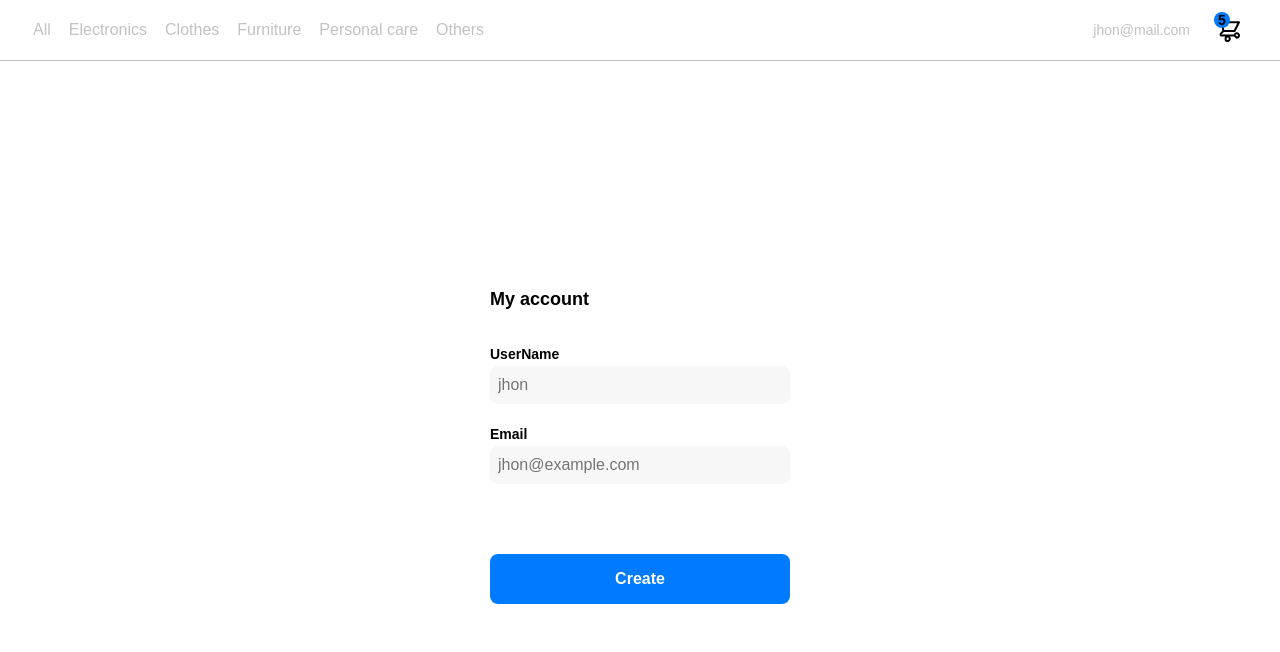
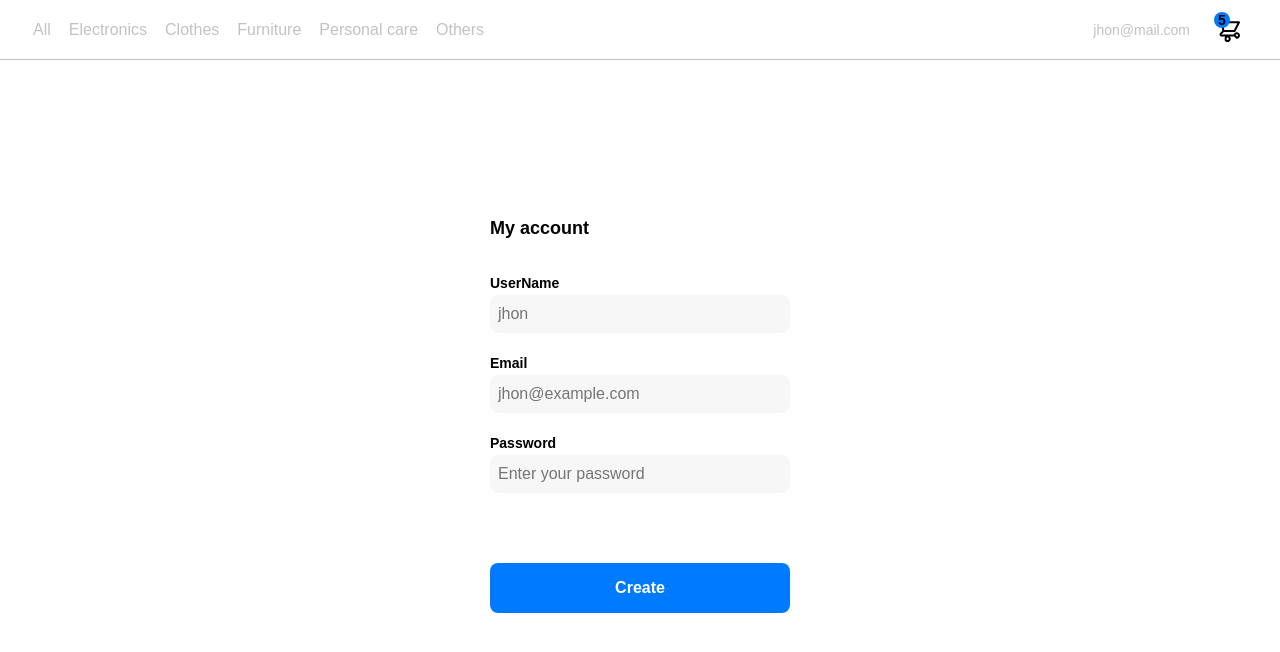
Before and after one commit to gomezjhon1022/shop-ui, a React (Vite) app: page / in a window 1280 px wide. Shown: the top 652 px of the page. Built offline with nearby package versions, Linux system fonts and the light colour scheme.

Commit message:
add password field to registration form

```diff
--- a/src/components/Header/Header.css
+++ b/src/components/Header/Header.css
@@ -1,13 +1,16 @@
 .header {
   color:var(--secondary-color);
+  overflow: hidden;
 }
 
 .nav {
   display: flex;
   justify-content: space-between;
   padding: 0 24px;
-  border-bottom: 1px solid var(--secondary-color);
+  box-sizing: border-box;
+  box-shadow: inset 0 -1px 0 var(--secondary-color);
 }
+
 .navbar-left ul,
 .navbar-right ul {
   list-style: none;
--- a/src/components/SignUp/SignUp.css
+++ b/src/components/SignUp/SignUp.css
@@ -1,7 +1,7 @@
 .sign-up {
   display: grid;
   place-items: center;
-  height: 100vh;
+  height: calc(100vh - 60px);
   width: 100%;
 }
 
--- a/src/components/SignUp/index.jsx
+++ b/src/components/SignUp/index.jsx
@@ -4,10 +4,33 @@ import './SignUp.css'
 function SignUp(){
   const [userName, setUserName] = useState("");
   const [email, setEmail] = useState("");
-  const handleCreate = (e)=>{
+  const [password, setPassword] = useState("");
+  const [errorMsg, setErrorMsg]=useState('');
+  const handleCreate = async (e)=>{
     e.preventDefault()
-    console.log(userName);
-    console.log(email);
+    try {
+      const response = await fetch('http://localhost:3000/api/users',{
+        method:'POST',
+        headers: {
+          'Content-Type': 'application/json'
+        },
+        body: JSON.stringify({
+          userName,
+          email,
+          password
+        })
+      })
+
+      const result = await response.json();
+      if (!response.ok){
+        setErrorMsg(result.error||'Something went wrong');
+      } else {
+        setErrorMsg('');
+        console.log('User created', result);
+      }
+    } catch (error) {
+      console.error('Failed to connect to backend', error)
+    }
   }
   return (
   <div className="sign-up">
@@ -18,12 +41,15 @@ function SignUp(){
       <form className="sign-up__form">
         <div>
           <label htmlFor="userName" className='sign-up__label'>UserName</label>
-          <input id="userName" value={userName} className='sign-up__input' placeholder='jhon' onChange={(e)=> setUserName(e.target.value)}></input>
+          <input id="userName" value={userName} className='sign-up__input' placeholder='jhon' onChange={(e)=> setUserName(e.target.value.toLowerCase().trim())}></input>
           <label htmlFor="email" className='sign-up__label'>Email</label>
           <input id="email" value={email} type="email" className='sign-up__input' placeholder='jhon@example.com' onChange={(e)=>setEmail(e.target.value)}></input>
+          <label htmlFor="password" className='sign-up__label'>Password</label>
+          <input id="password" value={password} type="password" className='sign-up__input' placeholder='Enter your password' onChange={(e)=>setPassword(e.target.value)}></input>
         </div>
         <button className="sign-up__button" onClick={handleCreate}>Create</button>
       </form>
+      {errorMsg.length>0&&<div>{errorMsg}</div>}
 
     </div>
 
--- a/src/index.css
+++ b/src/index.css
@@ -1,10 +1,3 @@
-* {
-  margin: 0;
-  padding: 0;
-  box-sizing: border-box;
-  font-family: 'Quicksand', sans-serif;
-}
-
 :root {
   --primary-color:#007bff;
   --black-ligth:#2D2D2D;
@@ -26,3 +19,10 @@
   --md: 16px;
   --lg: 18px;
 }
+
+* {
+  margin: 0;
+  padding: 0;
+  box-sizing: border-box;
+  font-family: 'Quicksand', sans-serif;
+}
```
